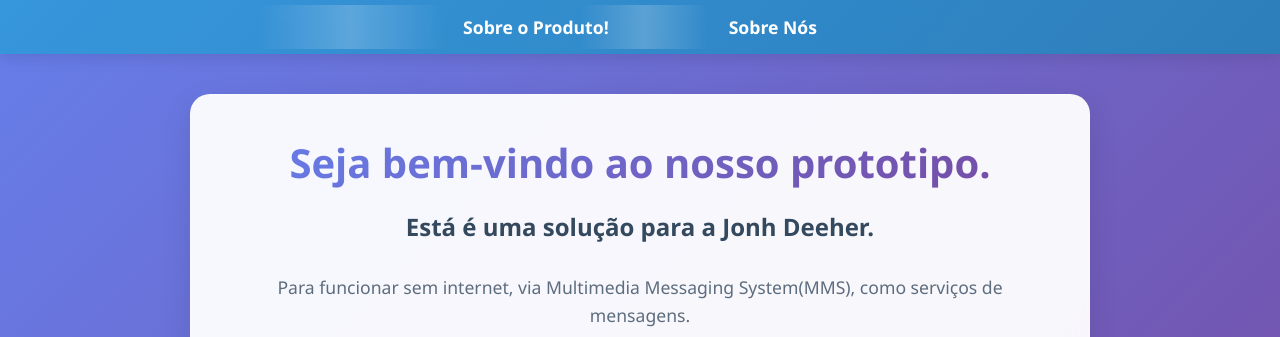
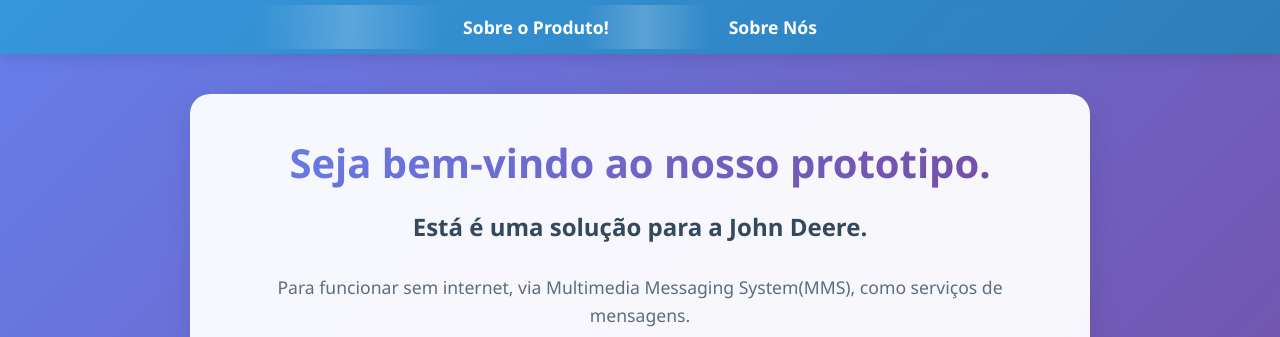
Before and after one commit to julinhafmm/julinhafmm.github.io, a plain HTML site: page index.html in a window 1280 px wide. Shown: the top 337 px of the page. Drawn offline with Linux system fonts and the light colour scheme.

Commit message:
final caraio

```diff
--- a/index.html
+++ b/index.html
@@ -23,7 +23,7 @@
         <section id="home">
             <h1>Seja bem-vindo ao nosso prototipo.</h1>
 
-            <h2><b>Está é uma solução para a Jonh Deeher.</b></h2>
+            <h2><b>Está é uma solução para a John Deere.</b></h2>
 
             <p>
                 Para funcionar sem internet, via Multimedia Messaging System(MMS), como serviços de mensagens.
```
